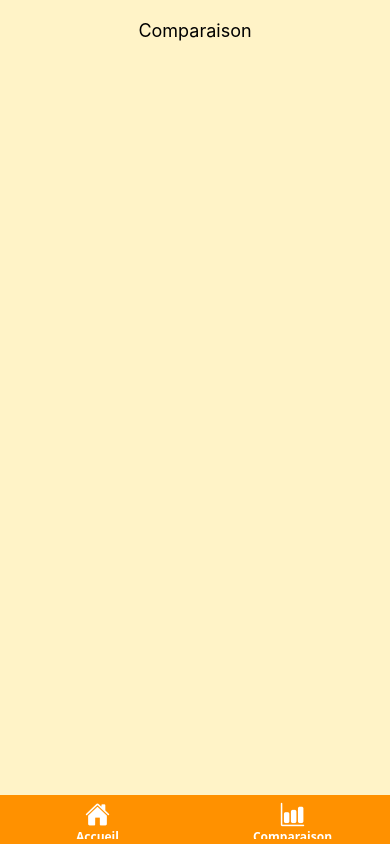
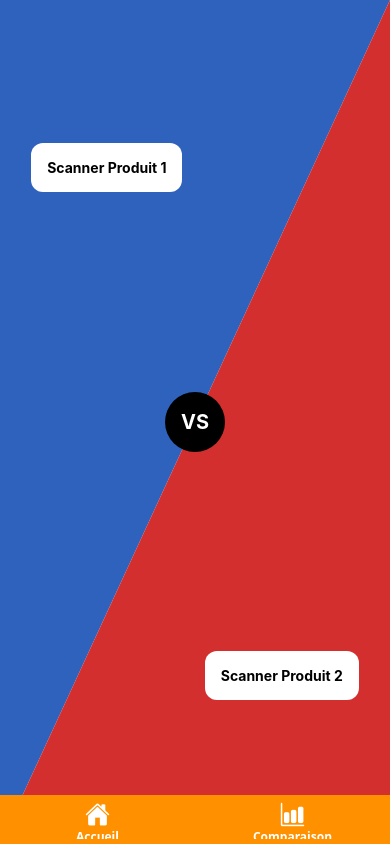
Before and after one commit to Nassim-dev/foodix, a React Native app in the folder client/: screen /Comparaison in a window 390 px wide. Built offline with nearby package versions, Linux system fonts and the light colour scheme; no server answers.

Commit message:
add versus

```diff
--- a/client/App.js
+++ b/client/App.js
@@ -6,35 +6,35 @@ import { Ionicons } from '@expo/vector-icons';
 import HomeScreen from './components/HomeScreen';
 import BarcodeScannerScreen from './components/BarcodeScannerScreen';
 import ComparaisonScreen from './components/ComparaisonScreen';
+import ComparaisonResultScreen from './components/ComparaisonResultScreen';
 
 const Stack = createNativeStackNavigator();
-const Tab = createBottomTabNavigator();
+const Tab   = createBottomTabNavigator();
 
 function MainTabs() {
   return (
     <Tab.Navigator
       screenOptions={({ route }) => ({
-    tabBarStyle: {
-      backgroundColor: '#FF9100',
-      borderTopWidth: 0,
-    },
+        tabBarStyle:        { backgroundColor: '#FF9100', borderTopWidth: 0 },
         tabBarActiveTintColor: '#fff',
         tabBarInactiveTintColor: '#fff',
         headerShown: false,
         tabBarIcon: ({ color, size }) => {
           let iconName;
-      if (route.name === 'Accueil') iconName = 'home';
+          if (route.name === 'Accueil')      iconName = 'home';
           if (route.name === 'Comparaison') iconName = 'bar-chart';
           return <Ionicons name={iconName} size={size} color={color} />;
         },
-    tabBarLabelStyle: {
-      fontSize: 12,
-      fontWeight: 'bold',
-    },
+        tabBarLabelStyle: { fontSize: 12, fontWeight: 'bold' },
       })}
     >
-      <Tab.Screen name="Accueil" component={HomeScreen} />
-      <Tab.Screen name="Comparaison" component={ComparaisonScreen} />
+      <Tab.Screen name="Accueil"      component={HomeScreen} />
+      {}
+      <Tab.Screen
+        name="Comparaison"
+        component={ComparaisonScreen}
+        options={{ unmountOnBlur: false }}
+      />
     </Tab.Navigator>
   );
 }
@@ -50,16 +50,21 @@ export default function App() {
           headerTitleStyle: { fontWeight: 'bold' },
         }}
       >
-        <Stack.Screen
-          name="Main"
-          component={MainTabs}
-          options={{ headerShown: false }}
-        />
+        <Stack.Screen name="Main" component={MainTabs} options={{ headerShown: false }} />
+
+        {}
         <Stack.Screen
           name="Scan"
           component={BarcodeScannerScreen}
           options={{ title: 'Scanner un produit', headerShown: false }}
         />
+
+        {}
+        <Stack.Screen
+          name="ComparaisonResult"
+          component={ComparaisonResultScreen}
+          options={{ title: 'Résultat de la comparaison', headerShown: true }}
+        />
       </Stack.Navigator>
     </NavigationContainer>
   );
--- a/client/components/BarcodeScannerScreen.js
+++ b/client/components/BarcodeScannerScreen.js
@@ -1,80 +1,83 @@
-import { CameraView, useCameraPermissions } from 'expo-camera';
-import React, { useState } from 'react';
-import { View, Text, TouchableOpacity, StyleSheet } from 'react-native';
-import { useNavigation } from '@react-navigation/native';
+import { useCameraPermissions, CameraView } from 'expo-camera';
+import React, { useRef, useState, useEffect } from 'react';
+import { View, Text, StyleSheet, ActivityIndicator } from 'react-native';
 import { commonStyles } from '../styles';
 
-export default function BarcodeScannerScreen() {
-  const navigation = useNavigation();
+export default function BarcodeScannerScreen({ navigation, route }) {
   const [permission, requestPermission] = useCameraPermissions();
   const [scanned, setScanned] = useState(false);
-  const [showCamera, setShowCamera] = useState(false);
-  const [barcodeData, setBarcodeData] = useState(null);
+
+  const targetSlot = route.params?.target;
+  const returnTo   = route.params?.returnTo;
+
+  const codesRef = useRef({
+    code1: route.params?.code1 ?? null,
+    code2: route.params?.code2 ?? null,
+  });
+
+  useEffect(() => {
+    if (!permission) return;
+    if (!permission.granted) requestPermission();
+  }, [permission]);
+
+  const handleBarcodeScanned = ({ data }) => {
+    if (scanned) return;
+    setScanned(true);
+
+    if (targetSlot === 1) codesRef.current.code1 = data;
+    if (targetSlot === 2) codesRef.current.code2 = data;
+
+    setTimeout(() => {
+      if (returnTo === 'Comparaison') {
+        navigation.navigate('Main', {
+          screen: 'Comparaison',
+          params: {
+            code1: codesRef.current.code1,
+            code2: codesRef.current.code2,
+          },
+        });
+      } else {
+        navigation.navigate('Main', {
+          screen: 'Accueil',
+          params: { code: data },
+        });
+      }
+    }, 500);
+  };
 
   if (!permission) return <View />;
   if (!permission.granted) {
     return (
       <View style={commonStyles.container}>
-        <Text style={styles.message}>On a besoin de la permission caméra.</Text>
-        <TouchableOpacity style={commonStyles.button} onPress={requestPermission}>
-          <Text style={commonStyles.buttonText}>Autoriser</Text>
-        </TouchableOpacity>
+        <Text style={styles.message}>L'application a besoin d'accéder à la caméra.</Text>
       </View>
     );
   }
 
-  const handleBarcodeScanned = ({ type, data }) => {
-    if (!scanned) {
-      setScanned(true);
-      setBarcodeData(data);
-
-      setTimeout(() => {
-        navigation.replace('Home', { code: data });
-      }, 1000);
-    }
-  };
-
   return (
-    <View style={commonStyles.container}>
-      {!showCamera ? (
-        <View style={styles.startContainer}>
-          <TouchableOpacity style={commonStyles.button} onPress={() => setShowCamera(true)}>
-            <Text style={commonStyles.buttonText}>Lancer le scan</Text>
-          </TouchableOpacity>
-          {barcodeData && (
-            <Text style={styles.result}>Dernier scan : {barcodeData}</Text>
-          )}
-        </View>
-      ) : (
+    <View style={styles.cameraContainer}>
       <CameraView
-          style={styles.camera}
+        style={StyleSheet.absoluteFill}
         onBarcodeScanned={handleBarcodeScanned}
         barcodeScannerSettings={{
           barcodeTypes: ['ean13', 'ean8', 'upc_a', 'upc_e'],
         }}
-        >
+      />
       <View
         style={[
           styles.scanBox,
           { borderColor: scanned ? 'green' : 'orange' },
         ]}
       />
-        </CameraView>
+      {scanned && (
+        <ActivityIndicator size="large" color="#FF9100" style={styles.loader} />
       )}
     </View>
   );
 }
 
 const styles = StyleSheet.create({
-  startContainer: {
-    flex: 1,
-    justifyContent: 'center',
-    alignItems: 'center',
-  },
-  camera: {
-    flex: 1,
-    width: '100%',
-  },
+  cameraContainer: { flex: 1, position: 'relative', backgroundColor: 'black' },
   scanBox: {
     position: 'absolute',
     top: '30%',
@@ -83,17 +86,7 @@ const styles = StyleSheet.create({
     height: 200,
     borderWidth: 3,
     borderRadius: 12,
-    backgroundColor: 'transparent',
   },
-  result: {
-    marginTop: 20,
-    fontSize: 16,
-    color: '#4E2C00',
-  },
-  message: {
-    textAlign: 'center',
-    padding: 10,
-    fontSize: 16,
-    color: '#4E2C00',
-  },
+  loader: { position: 'absolute', bottom: 40, alignSelf: 'center' },
+  message: { textAlign: 'center', padding: 20, fontSize: 16, color: '#4E2C00' },
 });
--- /dev/null
+++ b/client/components/ComparaisonResultScreen.js
@@ -0,0 +1,81 @@
+import { View, Text, StyleSheet, Image } from 'react-native';
+import { commonStyles } from '../styles';
+
+const betterOf = (p1, p2) => {
+  const s1 = p1.nutriscore?.score ?? Number.MAX_SAFE_INTEGER;
+  const s2 = p2.nutriscore?.score ?? Number.MAX_SAFE_INTEGER;
+
+  if (s1 < s2) return { winner: p1, loser: p2, reason: 'un score Nutri-Score plus bas' };
+  if (s2 < s1) return { winner: p2, loser: p1, reason: 'un score Nutri-Score plus bas' };
+
+
+  const g1 = p1.nutriscore?.grade ?? 'Z';
+  const g2 = p2.nutriscore?.grade ?? 'Z';
+  if (g1 < g2) return { winner: p1, loser: p2, reason: `une meilleure lettre ( ${g1.toUpperCase()} < ${g2.toUpperCase()} )` };
+  return { winner: p2, loser: p1, reason: `une meilleure lettre ( ${g2.toUpperCase()} < ${g1.toUpperCase()} )` };
+};
+
+export default function ComparaisonResultScreen({ route }) {
+  const { product1, product2 } = route.params;
+  const { winner, loser, reason } = betterOf(product1, product2);
+
+  const isP1Winner = winner === product1;
+  const bgColor    = isP1Winner ? '#2F62BD' : '#D32F2F';
+
+  return (
+    <View style={[styles.container, { backgroundColor: bgColor }]}>
+      <Text style={styles.title}>🥇 Le meilleur produit</Text>
+
+      {/* Carte gagnante */}
+      <View style={styles.card}>
+        <Text style={styles.name}>{winner.product_name}</Text>
+
+        {winner.image_url && (
+          <Image source={{ uri: winner.image_url }} style={styles.image} />
+        )}
+
+        <Text style={styles.score}>
+          Nutri-Score : {winner.nutriscore?.grade?.toUpperCase()} ({winner.nutriscore?.score})
+        </Text>
+        <Text style={styles.score}>
+          Éco-Score : {winner.ecoscore?.grade?.toUpperCase()} ({winner.ecoscore?.score})
+        </Text>
+
+        <View style={styles.reasonBox}>
+          <Text style={styles.reasonText}>
+            Ce produit est meilleur que « {loser.product_name} » grâce à {reason}.
+          </Text>
+        </View>
+      </View>
+    </View>
+  );
+}
+
+const styles = StyleSheet.create({
+  container: { flex: 1, justifyContent: 'center', alignItems: 'center', padding: 20 },
+  title: {
+    fontSize: 22,
+    color: '#fff',
+    fontWeight: 'bold',
+    marginBottom: 20,
+    textAlign: 'center',
+  },
+  card: {
+    backgroundColor: 'white',
+    borderRadius: 16,
+    padding: 20,
+    width: '100%',
+    alignItems: 'center',
+    elevation: 6,
+  },
+  name: { fontSize: 18, fontWeight: 'bold', textAlign: 'center', marginBottom: 10 },
+  image: { width: 140, height: 140, borderRadius: 12, marginBottom: 10 },
+  score: { fontSize: 15, marginVertical: 2, fontWeight: '500' },
+  reasonBox: {
+    marginTop: 16,
+    backgroundColor: '#F5F5F5',
+    borderRadius: 10,
+    padding: 12,
+  },
+  reasonText: { fontSize: 14, textAlign: 'center', fontWeight: '500' },
+});
--- a/client/components/ComparaisonScreen.js
+++ b/client/components/ComparaisonScreen.js
@@ -1,15 +1,199 @@
-import { View, Text, StyleSheet } from 'react-native';
-import { commonStyles } from '../styles';
+import { useEffect, useRef, useState } from 'react';
+import {
+  View,
+  Text,
+  TouchableOpacity,
+  StyleSheet,
+  ActivityIndicator,
+  Dimensions,
+} from 'react-native';
+import axios from 'axios';
+import { API_BASE_URL } from '../config';
+import { useFocusEffect } from '@react-navigation/native';
 
-export default function ComparaisonScreen() {
+const { width, height } = Dimensions.get('window');
+
+export default function ComparaisonScreen({ navigation, route }) {
+  const codesRef = useRef({ code1: null, code2: null });
+  const [p1, setP1] = useState(null);
+  const [p2, setP2] = useState(null);
+  const [loading1, setLoading1] = useState(false);
+  const [loading2, setLoading2] = useState(false);
+
+  useFocusEffect(() => {
+    const params = route.params ?? {};
+    if (params.code1 && params.code1 !== codesRef.current.code1) {
+      codesRef.current.code1 = params.code1;
+      fetchProduct(params.code1, setP1, setLoading1);
+    }
+    if (params.code2 && params.code2 !== codesRef.current.code2) {
+      codesRef.current.code2 = params.code2;
+      fetchProduct(params.code2, setP2, setLoading2);
+    }
+  });
+
+  const fetchProduct = async (code, setter, setLoading) => {
+    try {
+      setLoading(true);
+      const res = await axios.get(`${API_BASE_URL}/product/${code}?essential=true`);
+      setter(res.data);
+    } catch {
+      setter({
+        product_name: 'Erreur de chargement',
+        nutriscore: { grade: 'N/A', score: 'UNKNOWN' },
+      });
+    } finally {
+      setLoading(false);
+    }
+  };
+
+  const goScan = (slot) => {
+    navigation.navigate('Scan', {
+      returnTo: 'Comparaison',
+      target: slot,
+      code1: codesRef.current.code1,
+      code2: codesRef.current.code2,
+    });
+  };
+
+  const compare = () => {
+    navigation.navigate('ComparaisonResult', {
+      product1: p1,
+      product2: p2,
+    });
+  };
+
   return (
-    <View style={commonStyles.container}>
-      <Text style={styles.text}>Comparaison</Text>
+    <View style={styles.container}>
+      <View style={styles.triangleLeft} />
+      <View style={styles.triangleRight} />
+
+      <TouchableOpacity style={styles.produit1} onPress={() => goScan(1)}>
+        {loading1 ? (
+          <ActivityIndicator color="#000" />
+        ) : (
+          <Text style={styles.cardText}>
+            {p1
+              ? `🔄 ${p1.product_name}\nNutri-Score ${p1.nutriscore?.grade?.toUpperCase()}`
+              : 'Scanner Produit 1'}
+          </Text>
+        )}
+      </TouchableOpacity>
+
+      <TouchableOpacity style={styles.produit2} onPress={() => goScan(2)}>
+        {loading2 ? (
+          <ActivityIndicator color="#000" />
+        ) : (
+          <Text style={styles.cardText}>
+            {p2
+              ? `🔄 ${p2.product_name}\nNutri-Score ${p2.nutriscore?.grade?.toUpperCase()}`
+              : 'Scanner Produit 2'}
+          </Text>
+        )}
+      </TouchableOpacity>
+
+      {p1 && p2 && !loading1 && !loading2 ? (
+        <TouchableOpacity style={styles.centerCircle} onPress={compare}>
+          <Text style={styles.centerEmoji}>💥</Text>
+        </TouchableOpacity>
+      ) : (
+        <View style={styles.vsContainer}>
+          <Text style={styles.vsText}>VS</Text>
+        </View>
+      )}
     </View>
   );
 }
 
 const styles = StyleSheet.create({
-  container: { flex: 1, justifyContent: 'center', alignItems: 'center' },
-  text: { fontSize: 18 },
+  container: { flex: 1 },
+
+  triangleLeft: {
+    position: 'absolute',
+    top: 0,
+    left: 0,
+    width: 0,
+    height: 0,
+    borderTopWidth: height,
+    borderRightWidth: width,
+    borderTopColor: '#2F62BD',
+    borderRightColor: 'transparent',
+    zIndex: 0,
+  },
+  triangleRight: {
+    position: 'absolute',
+    top: 0,
+    right: 0,
+    width: 0,
+    height: 0,
+    borderBottomWidth: height,
+    borderLeftWidth: width,
+    borderBottomColor: '#D32F2F',
+    borderLeftColor: 'transparent',
+    zIndex: 0,
+  },
+
+  produit1: {
+    position: 'absolute',
+    top: '18%',
+    left: '8%',
+    backgroundColor: 'white',
+    borderRadius: 12,
+    padding: 16,
+    elevation: 5,
+    zIndex: 2,
+    maxWidth: '70%',
+  },
+  produit2: {
+    position: 'absolute',
+    bottom: '12%',
+    right: '8%',
+    backgroundColor: 'white',
+    borderRadius: 12,
+    padding: 16,
+    elevation: 5,
+    zIndex: 2,
+    maxWidth: '70%',
+  },
+  cardText: {
+    fontWeight: 'bold',
+    fontSize: 14,
+    textAlign: 'center',
+  },
+
+  vsContainer: {
+    position: 'absolute',
+    top: height / 2 - 30,
+    left: width / 2 - 30,
+    backgroundColor: '#000',
+    borderRadius: 30,
+    width: 60,
+    height: 60,
+    justifyContent: 'center',
+    alignItems: 'center',
+    zIndex: 3,
+    elevation: 6,
+  },
+  vsText: {
+    fontSize: 20,
+    fontWeight: 'bold',
+    color: 'white',
+  },
+
+  centerCircle: {
+    position: 'absolute',
+    top: height / 2 - 30,
+    left: width / 2 - 30,
+    width: 60,
+    height: 60,
+    borderRadius: 30,
+    backgroundColor: '#000',
+    justifyContent: 'center',
+    alignItems: 'center',
+    zIndex: 3,
+    elevation: 6,
+  },
+  centerEmoji: {
+    fontSize: 28,
+  },
 });
--- a/client/components/HomeScreen.js
+++ b/client/components/HomeScreen.js
@@ -1,5 +1,13 @@
 import { useEffect, useState } from 'react';
-import { View, Text, StyleSheet, Image, ActivityIndicator, TouchableOpacity } from 'react-native';
+import {
+  View,
+  Text,
+  StyleSheet,
+  Image,
+  ActivityIndicator,
+  TouchableOpacity,
+  ScrollView,
+} from 'react-native';
 import axios from 'axios';
 import { API_BASE_URL } from '../config';
 import { commonStyles } from '../styles';
@@ -15,7 +23,9 @@ export default function HomeScreen({ navigation, route }) {
     const fetchProduct = async () => {
       try {
         setLoading(true);
-        const response = await axios.get(`${API_BASE_URL}/product/${code}?essential=true`);
+        const response = await axios.get(`${API_BASE_URL}/product/${code}`, {
+          params: { essential: true, with_reco: true },
+        });
         setProduct(response.data);
       } catch (error) {
         console.error('Erreur API:', error);
@@ -29,18 +39,37 @@ export default function HomeScreen({ navigation, route }) {
   }, [code]);
 
   return (
-    <View style={commonStyles.container}>
-      <Text style={commonStyles.title}>Bienvenue sur Foodix 🍏</Text>
+    <ScrollView
+      contentContainerStyle={[styles.scrollContainer]}
+      showsVerticalScrollIndicator={false}
+    >
+      <Text style={[commonStyles.title, styles.welcome]}>
+        Bienvenue sur Foodix 🍏
+      </Text>
 
-      {code ? (
-        <Text style={styles.code}>Dernier code scanné : {code}</Text>
-      ) : (
-        <TouchableOpacity style={commonStyles.button} onPress={() => navigation.navigate('Scan')}>
+      {!code ? (
+        <TouchableOpacity
+          style={[commonStyles.button, styles.scanBtn]}
+          onPress={() => navigation.navigate('Scan')}
+        >
           <Text style={commonStyles.buttonText}>Scanner un produit</Text>
         </TouchableOpacity>
+      ) : (
+        <View>
+          <Text style={styles.code}>Dernier code scanné : {code}</Text>
+
+          <TouchableOpacity
+            style={[commonStyles.button, styles.scanBtn]}
+            onPress={() => navigation.navigate('Scan')}
+          >
+            <Text style={commonStyles.buttonText}>Scanner un autre produit</Text>
+          </TouchableOpacity>
+        </View>
       )}
 
-      {loading && <ActivityIndicator size="large" color="#FF9100" style={{ marginTop: 20 }} />}
+      {loading && (
+        <ActivityIndicator size="large" color="#FF9100" style={{ marginTop: 20 }} />
+      )}
 
       {!code && !loading && (
         <Text style={commonStyles.subtitle}>Aucun produit scanné</Text>
@@ -52,32 +81,58 @@ export default function HomeScreen({ navigation, route }) {
           {product.image_url && (
             <Image source={{ uri: product.image_url }} style={styles.image} />
           )}
-          <Text style={styles.score}>Nutri-Score : {product.nutriscore.grade.toUpperCase()} ({product.nutriscore.score})</Text>
-          <Text style={styles.score}>Éco-Score : {product.ecoscore.grade.toUpperCase()} ({product.ecoscore.score})</Text>
-          <Text style={styles.score}>Nova Group : {product.nova_group}</Text>
+          {product.nutriscore && (
+            <Text style={styles.score}>
+              Nutri-Score : {product.nutriscore.grade.toUpperCase()} ({product.nutriscore.score})
+            </Text>
+          )}
+          {product.ecoscore && (
+            <Text style={styles.score}>
+              Éco-Score : {product.ecoscore.grade.toUpperCase()} ({product.ecoscore.score})
+            </Text>
+          )}
+          <Text style={styles.score}>Nova Group : {product.nova_group ?? 'N/A'}</Text>
 
           <View style={{ marginTop: 10 }}>
-            <Text style={commonStyles.subtitle}>⚠️ Risques santé :</Text>
-            <Text>Sucres : {product.health_risks.sugars} g</Text>
-            <Text>Graisses : {product.health_risks.fat} g</Text>
-            <Text>Gr. saturées : {product.health_risks.saturated_fat} g</Text>
-            <Text>Sel : {product.health_risks.salt} g</Text>
-            <Text>Huile de palme : {product.health_risks.palm_oil ? 'Oui' : 'Non'}</Text>
-            <Text>Additifs : {product.health_risks.additives.join(', ')}</Text>
-            <Text>Allergènes : {product.health_risks.allergens.join(', ')}</Text>
+            <Text style={commonStyles.subtitle}>Valeurs nutritionnelles :</Text>
+            <Text>Sucres : {product.health_risks?.sugars} g</Text>
+            <Text>Graisses : {product.health_risks?.fat} g</Text>
+            <Text>Gr. saturées : {product.health_risks?.saturated_fat} g</Text>
+            <Text>Sel : {product.health_risks?.salt} g</Text>
+            <Text>Huile de palme : {product.health_risks?.palm_oil ? 'Oui' : 'Non'}</Text>
+            <Text>Additifs : {product.health_risks?.additives?.join(', ')}</Text>
+            <Text>Allergènes : {product.health_risks?.allergens?.join(', ')}</Text>
           </View>
         </View>
       )}
-    </View>
+
+      {product?.recommendation?.item && (
+        <View style={{ marginTop: 20 }}>
+          <Text style={commonStyles.subtitle}>Recommandation plus saine :</Text>
+          <Text>{product.recommendation.item.product_name}</Text>
+          <Text>
+            Nutri-Score : {product.recommendation.item.nutriscore_grade.toUpperCase()}
+          </Text>
+          <Text>Similarité : {(product.recommendation.similarity * 100).toFixed(1)}%</Text>
+        </View>
+      )}
+    </ScrollView>
   );
 }
 
 const styles = StyleSheet.create({
+  scrollContainer: {
+    padding: 20,
+    alignItems: 'center',
+    paddingBottom: 60,
+  },
   code: {
     fontSize: 16,
     fontStyle: 'italic',
     color: '#4E2C00',
     marginBottom: 10,
+    marginTop: 10,
+    textAlign: 'center',
   },
   card: {
     marginTop: 20,
@@ -113,4 +168,12 @@ const styles = StyleSheet.create({
     borderWidth: 2,
     borderColor: '#FFB84D',
   },
+  welcome: {
+    marginTop: 60,
+    textAlign: 'center',
+  },
+  scanBtn: {
+    alignSelf: 'center',
+    marginTop: 20,
+  },
 });
```
Also changed, not shown: 1 other file (tests, documents, lock files or other folders). Lines whose indentation alone changed are shown as unchanged.
